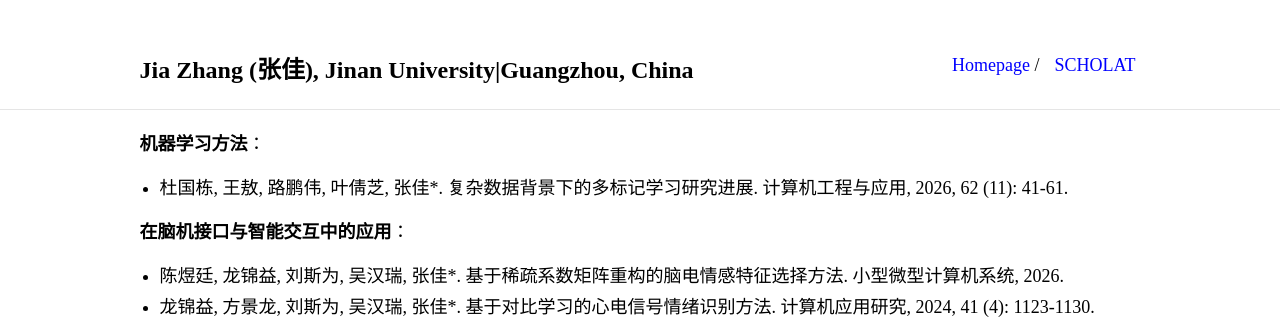
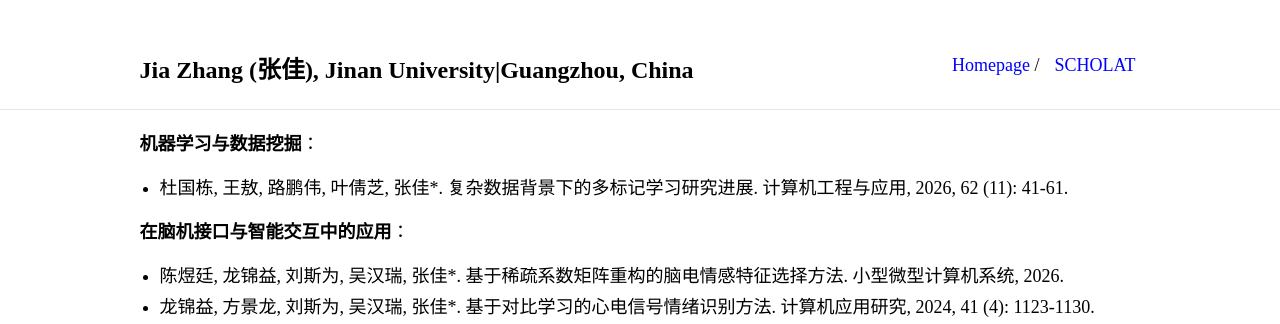
Before and after one commit to jiazhang-ml/jiazhang-ml.github.io, a Jekyll site: the page built from nativepublication.md, in a window 1280 px wide. Shown: the top 324 px of the page. Built offline with Jekyll 4.4.1, drawn with Linux system fonts in a browser that asks for light colours.

Commit message:
Update nativepublication.md

```diff
--- a/nativepublication.md
+++ b/nativepublication.md
@@ -3,7 +3,7 @@ layout: default
 is_contact: true
 ---
 
-**机器学习方法**：
+**机器学习与数据挖掘**：
 * 杜国栋, 王敖, 路鹏伟, 叶倩芝, 张佳*. 复杂数据背景下的多标记学习研究进展. 计算机工程与应用, 2026, 62 (11): 41-61.
 
 
```
